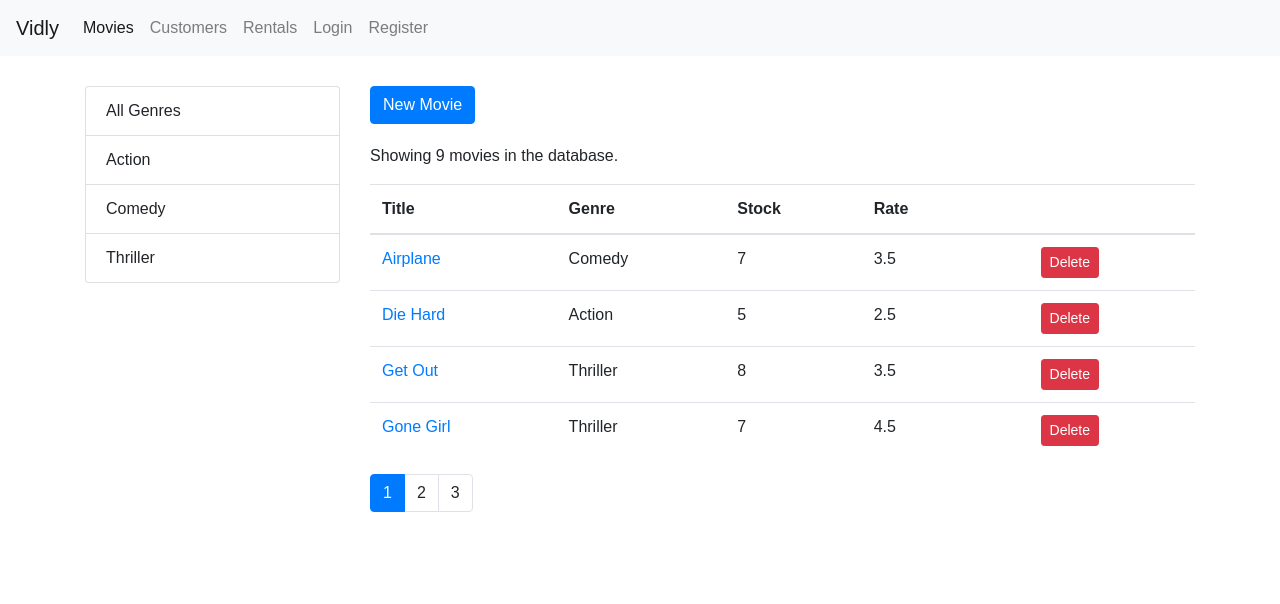
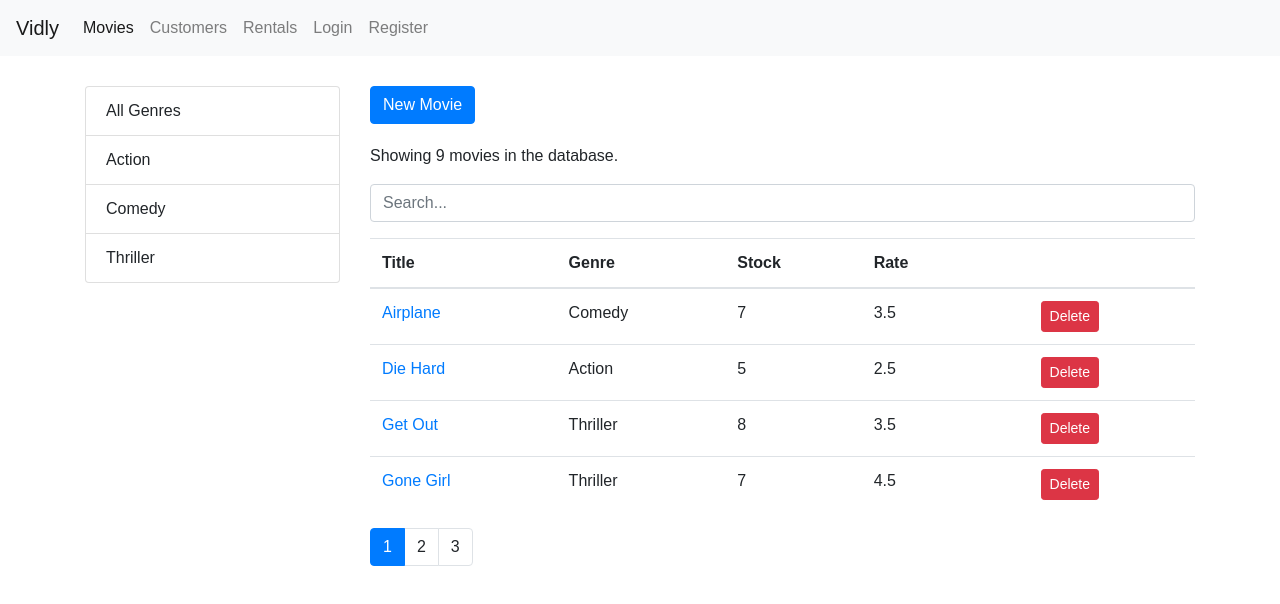
Before and after one commit to schiersj/vidly-react, a React (Create React App) app: page /movies in a window 1280 px wide. Shown: the top 604 px of the page. Built offline with nearby package versions, Linux system fonts and the light colour scheme; the HTML template or start-up script is replaced by a standard one.

Commit message:
Add search to movies

```diff
--- /dev/null
+++ b/src/components/common/searchBox.jsx
@@ -0,0 +1,16 @@
+import React from "react";
+
+const SearchBox = ({ value, onChange }) => {
+  return (
+    <input
+      type="text"
+      name="query"
+      className="form-control my-3"
+      placeholder="Search..."
+      value={value}
+      onChange={e => onChange(e.currentTarget.value)}
+    />
+  );
+};
+
+export default SearchBox;
--- a/src/components/movies.jsx
+++ b/src/components/movies.jsx
@@ -3,6 +3,7 @@
 import MoviesTable from "./moviesTable";
 import ListGroup from "./common/listGroup";
 import Pagination from "./common/pagination";
+import SearchBox from "./common/searchBox";
 import { getMovies } from "../services/fakeMovieService";
 import { getGenres } from "../services/fakeGenreService";
 import { paginate } from "../utils/paginate";
@@ -14,6 +15,8 @@
     genres: [],
     currentPage: 1,
     pageSize: 4,
+    searchQuery: "",
+    selectedGenre: null,
     sortColumn: { path: "title", order: "asc" }
   };
 
@@ -40,7 +43,11 @@
   };
 
   handleGenreSelect = genre => {
-    this.setState({ selectedGenre: genre, currentPage: 1 });
+    this.setState({ selectedGenre: genre, searchQuery: "", currentPage: 1 });
+  };
+
+  handleSearch = query => {
+    this.setState({ searchQuery: query, selectedGenre: null, currentPage: 1 });
   };
 
   handleSort = sortColumn => {
@@ -51,15 +58,20 @@
     const {
       pageSize,
       currentPage,
-      movies: allMovies,
+      sortColumn,
       selectedGenre,
-      sortColumn
+      searchQuery,
+      movies: allMovies
     } = this.state;
 
-    const filtered =
-      selectedGenre && selectedGenre._id
-        ? allMovies.filter(m => m.genre._id === selectedGenre._id)
-        : allMovies;
+    let filtered = allMovies;
+    if (searchQuery)
+      filtered = allMovies.filter(m =>
+        m.title.toLowerCase().startsWith(searchQuery.toLowerCase())
+      );
+    else if (selectedGenre && selectedGenre._id) {
+      filtered = allMovies.filter(m => m.genre._id === selectedGenre._id);
+    }
 
     const sorted = _.orderBy(filtered, [sortColumn.path], [sortColumn.order]);
 
@@ -75,6 +87,7 @@
       currentPage,
       genres,
       selectedGenre,
+      searchQuery,
       sortColumn
     } = this.state;
 
@@ -100,6 +113,7 @@
             New Movie
           </Link>
           <p>Showing {totalCount} movies in the database.</p>
+          <SearchBox value={searchQuery} onChange={this.handleSearch} />
           <MoviesTable
             movies={movies}
             sortColumn={sortColumn}
```
